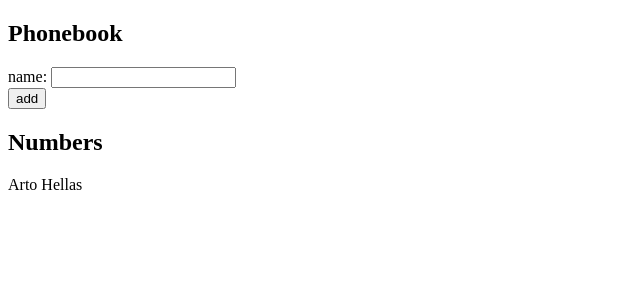
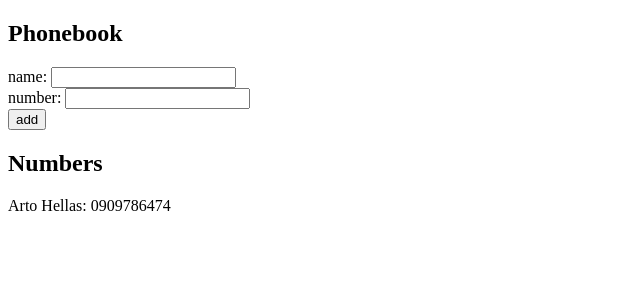
Before and after one commit to mzoyinda/FullstackOpen, a React (Vite) app in the folder Part2/phonebook/: page / in a window 1280 px wide. Shown: the top 300 px of the page, without its empty margins (0-640 px from the left). Built offline with nearby package versions, Linux system fonts and the light colour scheme.

Commit message:
step 3 completed

```diff
--- a/Part2/phonebook/src/App.jsx
+++ b/Part2/phonebook/src/App.jsx
@@ -1,55 +1,73 @@
-import { useState } from 'react'
+import { useState } from "react";
 
 const App = () => {
-  const [persons, setPersons] = useState([
-    { name: 'Arto Hellas' }
-  ])
-  const [newName, setNewName] = useState('')
+  const [persons, setPersons] = useState([{ name: "Arto Hellas", number: "0909786474"}]);
+  const [newName, setNewName] = useState("");
+  const [newNumber, setNewNumber] = useState("");
 
   const handleSubmit = (e) => {
     e.preventDefault();
-    const alreadyExist = persons.some((person) => person.name === newName);
 
-    if (!newName.trim()) {
-      alert('Please enter a name');
+    if (!newName.trim() || !newNumber.trim()) {
+      alert("Please fill all inputs");
       return;
     }
+
+    const alreadyExist = persons.some((person) => person.name === newName || person.number === newNumber);
 
     if (alreadyExist) {
       alert(`${newName} is already added to the phonebook`);
       return;
     }
 
-    setPersons([...persons, { name: newName }]);
-    setNewName('');
+    setPersons([...persons, { name: newName, number: newNumber }]);
+    setNewName("");
+    setNewNumber("");
   };
 
-
-  const handleChange = (e) =>{
-    const value = e.currentTarget.value
-    setNewName(value)
-  }
+  const handleChange = (e) => {
+    const {name, value} = e.currentTarget;
+    if (name === "contact") {
+      setNewName(value);
+    } else {
+      setNewNumber(value);
+    }
+  };
 
   return (
     <div>
       <h2>Phonebook</h2>
       <form onSubmit={handleSubmit}>
         <div>
-          name: <input type='text' value={newName} onChange={handleChange} />
+          name:{" "}
+          <input
+            type="text"
+            name="contact"
+            value={newName}
+            onChange={handleChange}
+          />
         </div>
         <div>
-          <button type="submit" >add</button>
+          number:{" "}
+          <input
+            type="text"
+            name="number"
+            value={newNumber}
+            onChange={handleChange}
+          />
+        </div>
+        <div>
+          <button type="submit">add</button>
         </div>
       </form>
       <h2>Numbers</h2>
-     <div>
-      {persons.map((person, index)=>(
-        <p key={index}>{person.name}</p>
+      <div>
+        {persons.map((person, index) => (
+          <p key={index}>{person.name}: {person.number}</p>
+        ))}
+      </div>
+    </div>
+  );
+};
 
-      ))}
-     </div>
-    </div>
-  )
-}
-
-export default App
+export default App;
```
